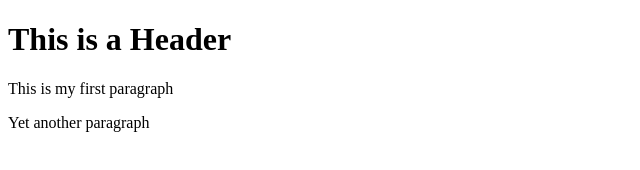
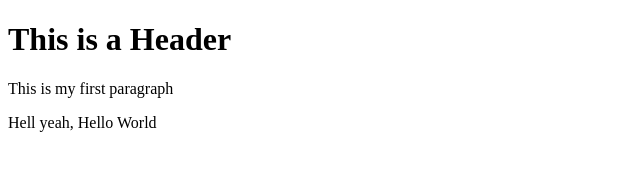
Before and after one commit to jefepablo/jefe, a website: page index.html in a window 1280 px wide. Shown: the full height of the page, 0-640 px from the left. Drawn offline with Linux system fonts and the light colour scheme.

Commit message:
npmSetup

```diff
--- a/index.html
+++ b/index.html
@@ -3,6 +3,6 @@
    <body>
       <h1>This is a Header</h1>
       <p> This is my first paragraph</p>
-      <p> Yet another paragraph</p>
+      <p> Hell yeah, Hello World</p>
    </body>
 </html>
```
Also changed, not shown: package.json (added, +25 -0 lines), 2 other files.
